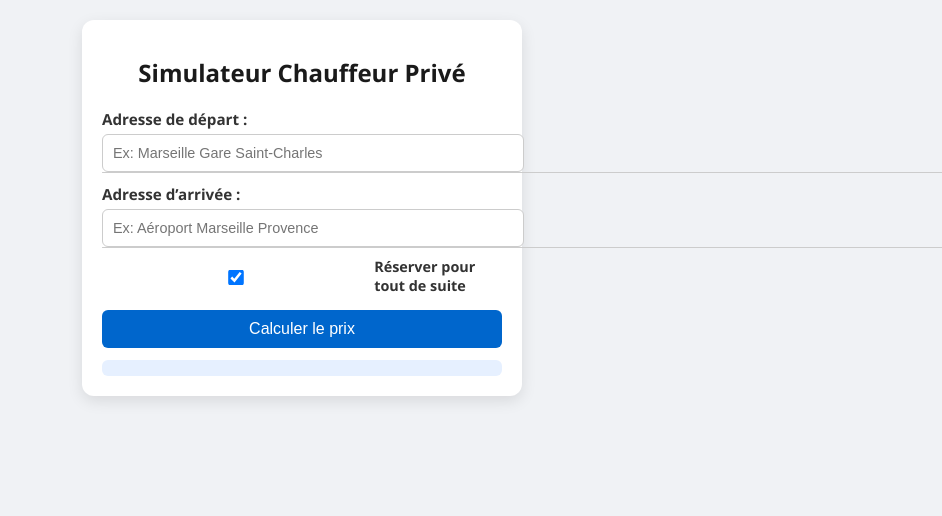
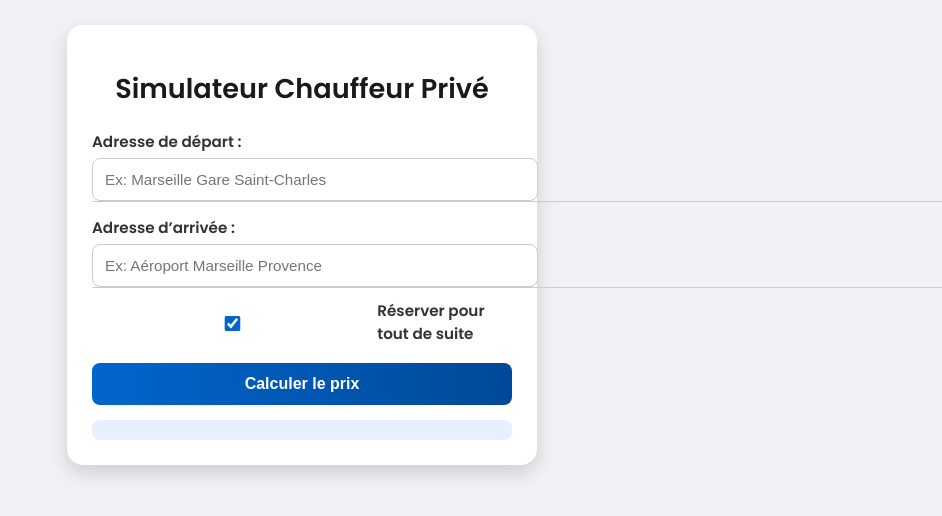
Before and after one commit to 13miles13/Chauffeur-app, a website: page public/index.html in a window 1280 px wide. Shown: the top 516 px of the page, without its empty margins (338-1280 px from the left). Drawn offline with Linux system fonts and the light colour scheme.

Commit message:
Update index.html

```diff
--- a/public/index.html
+++ b/public/index.html
@@ -6,24 +6,24 @@
 <title>Chauffeur Privé VTC Marseille & Aix en Provence</title>
 <meta name="description" content="Réservation chauffeur privé et VTC à Marseille, Aix-en-Provence et alentours : Cassis, Ciotat, Martigues, Marignane. Transfert aéroport rapide et sécurisé.">
 <meta name="keywords" content="chauffeur, VTC, taxi, pas cher, Marseille, Aix en Provence, Aix, Venelles, Pertuis, Saint Cannat, Rotonde, Les Milles, Gare TGV Aix en Provence, Aiguille, Ventabren, Cassis, Ciotat, Martigues, Marignane, Vitrolles, aéroport MRS, aéroport Marseille, réservation chauffeur, course privée, trajet aéroport, transfert rapide, VTC Marseille, chauffeur Marseille">
-<meta name="robots" content="index, follow">
-<link rel="icon" href="favicon.ico">
+<link href="https://fonts.googleapis.com/css2?family=Poppins:wght@400;600&display=swap" rel="stylesheet">
 <style>
-body { font-family: 'Segoe UI', Arial, sans-serif; margin:0; padding:0; background:#f0f2f5; color:#333; }
-.container { max-width:400px; margin:20px auto; background:#fff; border-radius:12px; padding:20px; box-shadow:0 5px 15px rgba(0,0,0,0.1); }
-h1 { text-align:center; font-size:1.5em; color:#1a1a1a; margin-bottom:20px; }
-label { display:block; font-weight:bold; margin-top:12px; font-size:0.95em; }
-input, select, button { width:100%; padding:10px; margin-top:5px; border-radius:6px; border:1px solid #ccc; font-size:0.9em; }
-button { background-color:#0066cc; color:white; border:none; margin-top:15px; cursor:pointer; font-size:1em; border-radius:6px; transition:0.3s; }
-button:hover { background-color:#004999; }
+body { font-family:'Poppins', sans-serif; margin:0; padding:0; background:#f0f2f5; color:#333; }
+.container { max-width:420px; margin:25px auto; background:#fff; border-radius:16px; padding:25px; box-shadow:0 8px 20px rgba(0,0,0,0.15); }
+h1 { text-align:center; font-size:1.7em; color:#1a1a1a; margin-bottom:20px; }
+label { display:block; font-weight:600; margin-top:15px; font-size:0.95em; }
+input, select, button { width:100%; padding:12px; margin-top:5px; border-radius:8px; border:1px solid #ccc; font-size:0.95em; }
+input:focus { outline:none; border-color:#0066cc; box-shadow:0 0 5px rgba(0,102,204,0.3); }
 .autocomplete-items { position:absolute; background:white; border:1px solid #ccc; border-top:none; z-index:99; max-height:150px; overflow-y:auto; width:100%; font-size:0.85em; border-radius:0 0 6px 6px; }
-.autocomplete-item { padding:5px 8px; cursor:pointer; line-height:1.2; }
-.autocomplete-item:hover { background:#f0f0f0; }
-.checkbox-label { display:flex; align-items:center; margin-top:10px; cursor:pointer; font-size:0.9em; }
-.checkbox-label input { margin-right:8px; transform:scale(1.2); }
+.autocomplete-item { padding:6px 10px; cursor:pointer; line-height:1.2; }
+.autocomplete-item:hover { background:#e0f0ff; }
+button { background:linear-gradient(90deg,#0066cc,#004999); color:white; border:none; margin-top:18px; cursor:pointer; font-size:1em; font-weight:600; border-radius:8px; transition:0.3s; }
+button:hover { transform:translateY(-2px); box-shadow:0 6px 15px rgba(0,0,0,0.2); }
+.checkbox-label { display:flex; align-items:center; margin-top:12px; cursor:pointer; font-size:0.95em; flex-wrap:nowrap; }
+.checkbox-label input { margin-right:8px; transform:scale(1.2); accent-color:#0066cc; }
 #datetimeFields { margin-top:5px; }
 .hidden { display:none; }
-.result { margin-top:12px; text-align:center; font-size:0.9em; background:#e6f0ff; padding:8px; border-radius:6px; }
+.result { margin-top:15px; text-align:center; font-size:0.95em; background:#e6f0ff; padding:10px; border-radius:8px; font-weight:600; }
 </style>
 </head>
 <body>
@@ -62,7 +62,7 @@ const nowCheckbox = document.getElementById("nowCheckbox");
 const datetimeFields = document.getElementById("datetimeFields");
 nowCheckbox.addEventListener("change", ()=>datetimeFields.classList.toggle("hidden", nowCheckbox.checked));
 
-// Autocomplétion Nominatim
+// Autocomplete
 function setupAutocomplete(id){
   const input = document.getElementById(id);
   const list = document.getElementById(id+"-list");
@@ -85,7 +85,7 @@ function setupAutocomplete(id){
 setupAutocomplete("depart");
 setupAutocomplete("arrivee");
 
-// Géocodage + distance
+// Calcul distance
 async function getCoordinates(address){
   try{
     const res = await fetch(`https://nominatim.openstreetmap.org/search?format=json&q=${encodeURIComponent(address)}`);
@@ -102,7 +102,7 @@ function calcDistanceKm([lon1,lat1],[lon2,lat2]){
   return R*2*Math.atan2(Math.sqrt(a),Math.sqrt(1-a));
 }
 
-// Formulaire calcul prix
+// Formulaire
 document.getElementById("formCourse").addEventListener("submit", async e=>{
   e.preventDefault();
   const depart = document.getElementById("depart").value.trim();
```
